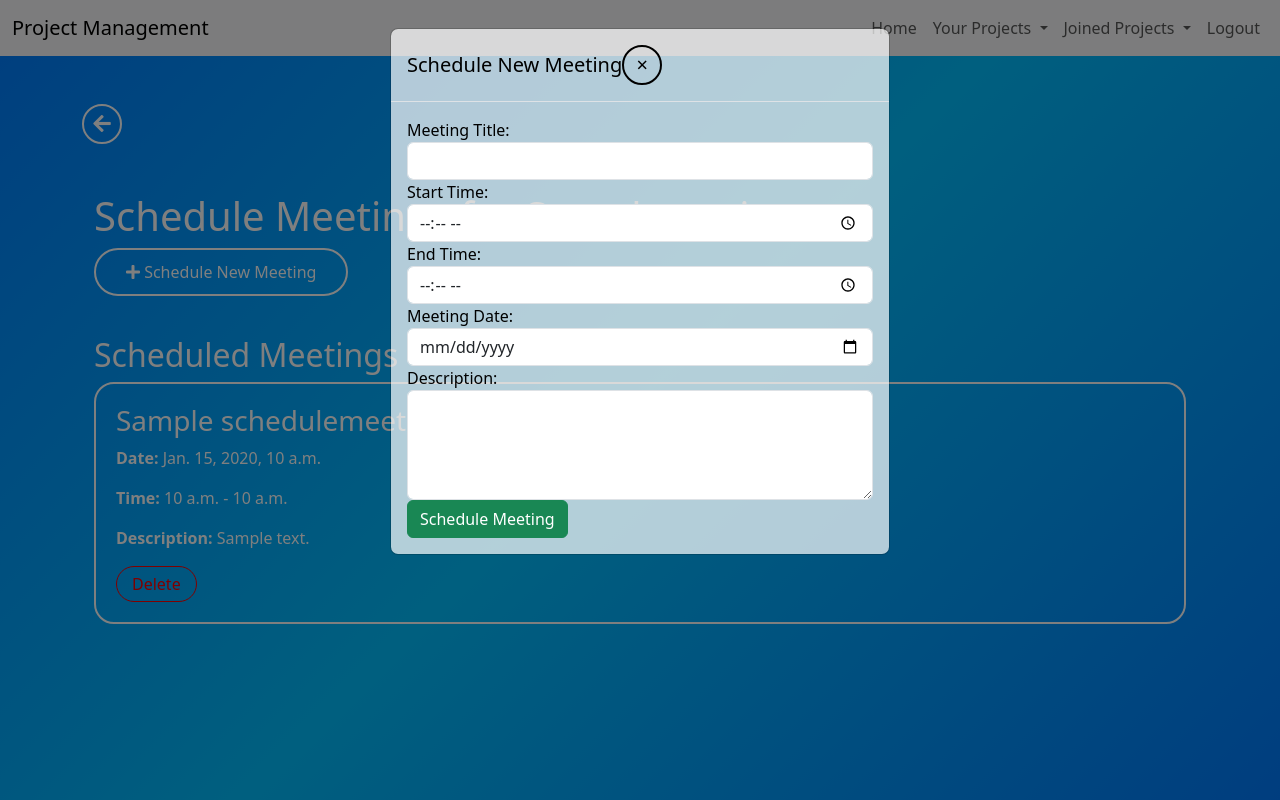
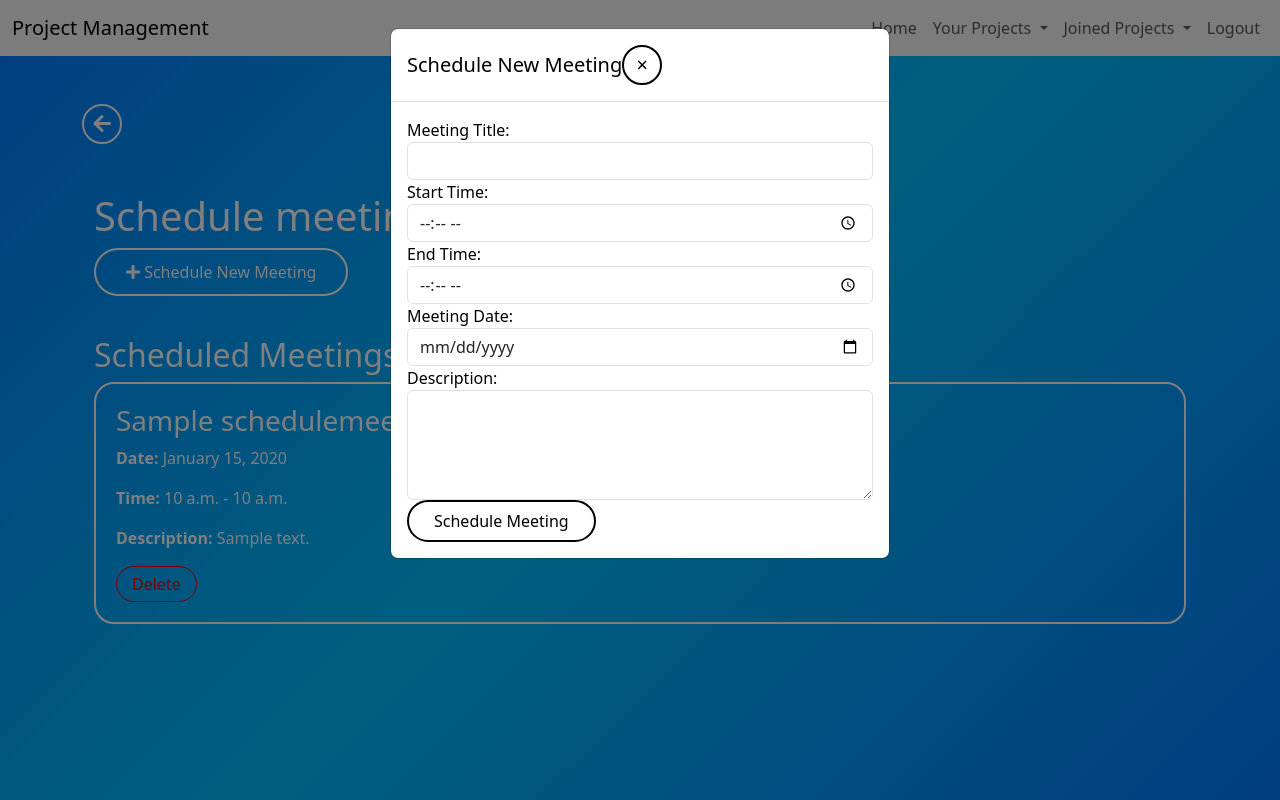
Before and after one commit to tinaxvu/Project-Manager, a Django app: page /projects/1/schedule-meets/ in a window 1280 px wide, after a click on "Schedule New Meeting". Run offline with Django 4.2, Linux system fonts and the light colour scheme; a user stored in the database is signed in; tables that the repository leaves empty hold one stand-in row (values such as "Sample post"); some libraries are stand-ins or nearby versions.

Commit message:
button ui, fixed midnight issue

```diff
--- a/projects/templates/specific_pages/schedule_meets.html
+++ b/projects/templates/specific_pages/schedule_meets.html
@@ -34,7 +34,7 @@
 }
 
 .delete-button:hover {
-    background-color: red;
+    background-color: rgba(255, 0, 0, 0.602);
     color: white;
 }
 
@@ -74,7 +74,7 @@
     }
 
     .modal-content {
-        background-color: rgb(255, 255, 255, 0.7);
+        background-color: rgb(255, 255, 255);
     }
 
     .modal-header .close {
@@ -90,6 +90,21 @@
         font-size: 20px;
         cursor: pointer;
     }
+
+    .schedule-btn {
+        border: 2px solid #000;
+        background-color: transparent;
+        color: #000;
+        border-radius: 50px;
+        padding: 7px 25px;
+        transition: background-color 0.3s ease, color 0.3s ease;
+    }
+
+    .schedule-btn:hover {
+        background-color: rgba(255, 255, 255, 0.2);
+        color: #000;
+    }
+
 </style>
 <body>
     <a href="{% url 'projects:project-detail' project.id %}" class="back-button">
@@ -97,7 +112,7 @@
     </a>
 
 <div class="container mt-5">
-    <h1>Schedule Meetings for {{ project.name }}</h1>
+    <h1>Schedule meetings for {{ project.name }}</h1>
 
     <!-- Button to trigger modal -->
     <button type="button" class="btn btn-outline-light mb-3" data-toggle="modal" data-target="#meetingModal">
@@ -124,13 +139,16 @@
                             <label for="title">Meeting Title:</label>
                             <input type="text" id="title" name="title" class="form-control" required>
                         </div>
-                        <div class="form-group">
-                            <label for="start_time">Start Time:</label>
-                            <input type="time" id="start_time" name="start_time" class="form-control" required>
-                        </div>
-                        <div class="form-group">
-                            <label for="end_time">End Time:</label>
-                            <input type="time" id="end_time" name="end_time" class="form-control" required>
+                        <!-- Start Time and End Time on one line -->
+                        <div class="form-row">
+                            <div class="form-group col">
+                                <label for="start_time">Start Time:</label>
+                                <input type="time" id="start_time" name="start_time" class="form-control" required>
+                            </div>
+                            <div class="form-group col">
+                                <label for="end_time">End Time:</label>
+                                <input type="time" id="end_time" name="end_time" class="form-control" required>
+                            </div>
                         </div>
                         <div class="form-group">
                             <label for="meeting_date">Meeting Date:</label>
@@ -140,7 +158,7 @@
                             <label for="description">Description:</label>
                             <textarea id="description" name="description" rows="4" class="form-control"></textarea>
                         </div>
-                        <button type="submit" class="btn btn-success">Schedule Meeting</button>
+                        <button type="submit" class="btn schedule-btn">Schedule Meeting</button>
                     </form>
                 </div>
             </div>
@@ -153,7 +171,7 @@
         {% for meeting in schedule_meets %}
             <div class="meeting">
                 <h3>{{ meeting.title }}</h3>
-                <p><strong>Date:</strong> {{ meeting.meeting_date }}</p>
+                <p><strong>Date:</strong> {{ meeting.meeting_date|date:"F j, Y" }}</p>
                 <p><strong>Time:</strong> {{ meeting.start_time }} - {{ meeting.end_time }}</p>
                 <p><strong>Description:</strong> {{ meeting.description }}</p>
 
```
